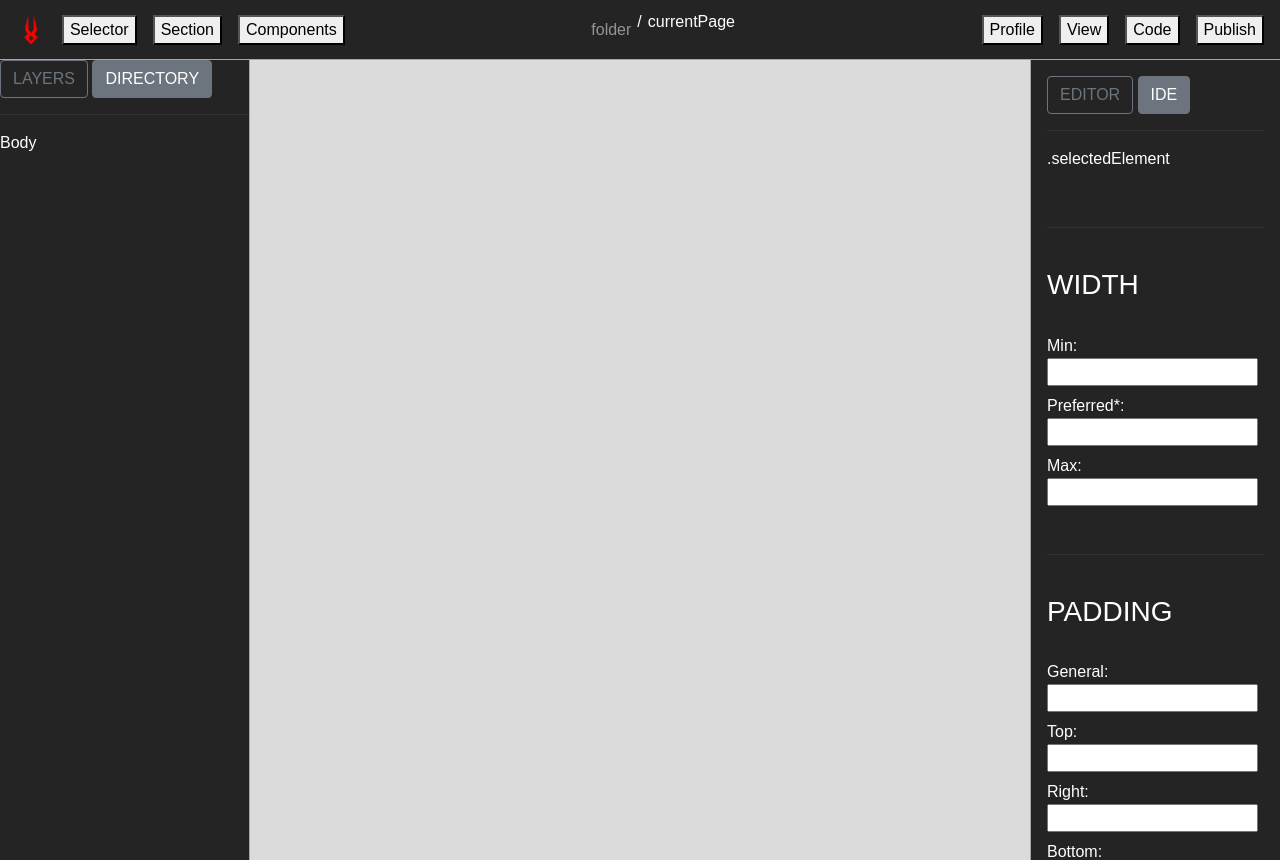
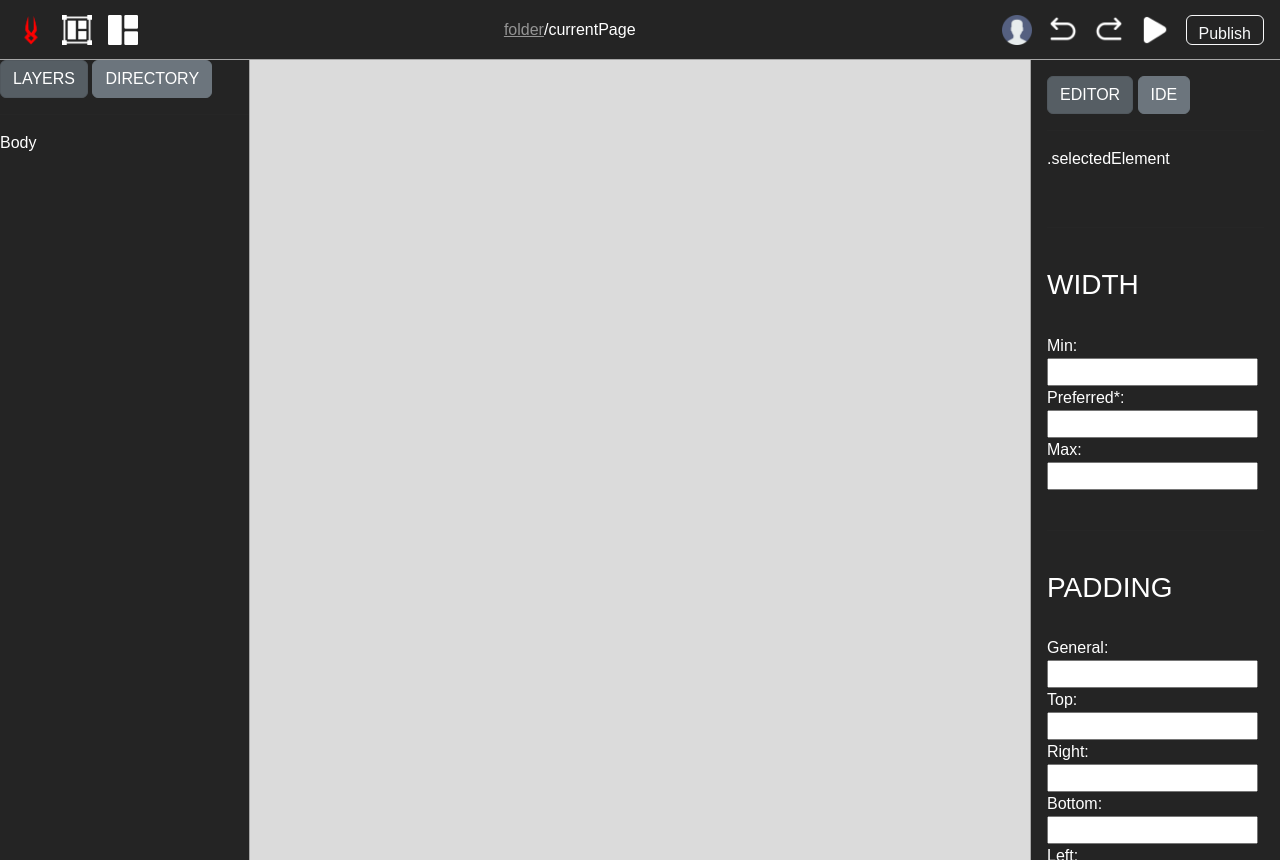
Before and after one commit to angelomaximo/carbon, a plain HTML site: page page-builder/index.html in a window 1280 px wide. Drawn offline with nearby package versions, Linux system fonts and the light colour scheme.

Commit message:
everything still work. But with icons and shit. Now, I'll delete and start from scratch again.

```diff
--- a/page-builder/index.html
+++ b/page-builder/index.html
@@ -5,44 +5,46 @@
     <meta http-equiv="X-UA-Compatible" content="IE=edge">
     <meta name="viewport" content="width=device-width, initial-scale=1.0">
     <title>Page builder</title>
-    <link rel="stylesheet" href="https://cdn.jsdelivr.net/npm/bootstrap@4.3.1/dist/css/bootstrap.min.css" integrity="sha384-ggOyR0iXCbMQv3Xipma34MD+dH/1fQ784/j6cY/iJTQUOhcWr7x9JvoRxT2MZw1T" crossorigin="anonymous">
+    <link href="https://cdn.jsdelivr.net/npm/bootstrap@5.2.2/dist/css/bootstrap.min.css" rel="stylesheet" integrity="sha384-Zenh87qX5JnK2Jl0vWa8Ck2rdkQ2Bzep5IDxbcnCeuOxjzrPF/et3URy9Bv1WTRi" crossorigin="anonymous">
     <link rel="stylesheet" href="./style.css">
     <link rel="icon" href="./img/hades.png">
 </head>
 <body>
-    <div class="toolbar">
+    <div class="topbar">
         <div class="begin">
             <img src="./img/hades.png">
-            <button>Selector</button>
-            <button id="addSection">Section</button>
-            <button id="addComponent">Components</button>
+            <img src="./img/section.png" id="addSection">
+            <img src="./img/components.png" id="addComponent">
         </div>
 
         <div class="middle">
-            <a href="#">folder</a>
-            <p>/</p>
-            <p>currentPage</p>
+            <div style="display: flex;">
+                <a href="#">folder</a>
+                <p>/</p>
+                <p>currentPage</p>
+            </div>
         </div>
 
         <div class="end">
-            <button>Profile</button>
-            <button>View</button>
-            <button>Code</button>
-            <button>Publish</button>
+            <img src="./img/user.png">
+            <img src="./img/arrow.png"> <!-- undo -->
+            <img style="-webkit-transform: scaleX(-1); transform: scaleX(-1);" src="./img/arrow.png"> <!-- redo -->
+            <img src="./img/play.png">
+            <button class="btn btn-outline-light">Publish</button>
         </div>
 
 
     </div>
 
     <div class="leftBar">
-        <button class="btn btn-outline-secondary">LAYERS</button>
+        <button class="btn btn-secondary active">LAYERS</button>
         <button class="btn btn-secondary">DIRECTORY</button>
         <hr>
         <p>Body</p>
     </div>
 
     <div class="rightBar">
-        <button class="btn btn-outline-secondary">EDITOR</button>
+        <button class="btn btn-secondary active">EDITOR</button>
         <button class="btn btn-secondary">IDE</button>
         <hr>
         <p>.selectedElement</p>
@@ -99,6 +101,8 @@
 
     </div>
 
+    <script src="https://cdn.jsdelivr.net/npm/@popperjs/core@2.11.6/dist/umd/popper.min.js" integrity="sha384-oBqDVmMz9ATKxIep9tiCxS/Z9fNfEXiDAYTujMAeBAsjFuCZSmKbSSUnQlmh/jp3" crossorigin="anonymous"></script>
+    <script src="https://cdn.jsdelivr.net/npm/bootstrap@5.2.2/dist/js/bootstrap.min.js" integrity="sha384-IDwe1+LCz02ROU9k972gdyvl+AESN10+x7tBKgc9I5HFtuNz0wWnPclzo6p9vxnk" crossorigin="anonymous"></script>
     <script src="./script.js"></script>
 </body>
 </html>
--- a/page-builder/style.css
+++ b/page-builder/style.css
@@ -16,7 +16,7 @@ hr {
     background-color: #333;
 }
 
-.toolbar {
+.topbar {
     height: 60px;
     width: 100%;
     background-color: rgba(25, 25, 25, 95%);
@@ -31,13 +31,14 @@ hr {
     padding: 16px;
 }
 
-.toolbar img, button {
+.topbar img, button {
     cursor: pointer;
 }
 
-button {
-    padding: 0px 6px;
+.topbar p {
+    margin: 0;
 }
+
 
 .begin {
     display: flex;
@@ -109,8 +110,8 @@ button {
 
 
 .section {
-    height: 100px;
-    background-color: steelblue;
+    height: auto;
+    background-color: gray;
     z-index: -1;
 }
 
```
Also changed, not shown: page-builder/img/arrow.png (added), page-builder/img/components.png (added), page-builder/img/play.png (added), page-builder/img/section.png (added), page-builder/img/user.png (added).
